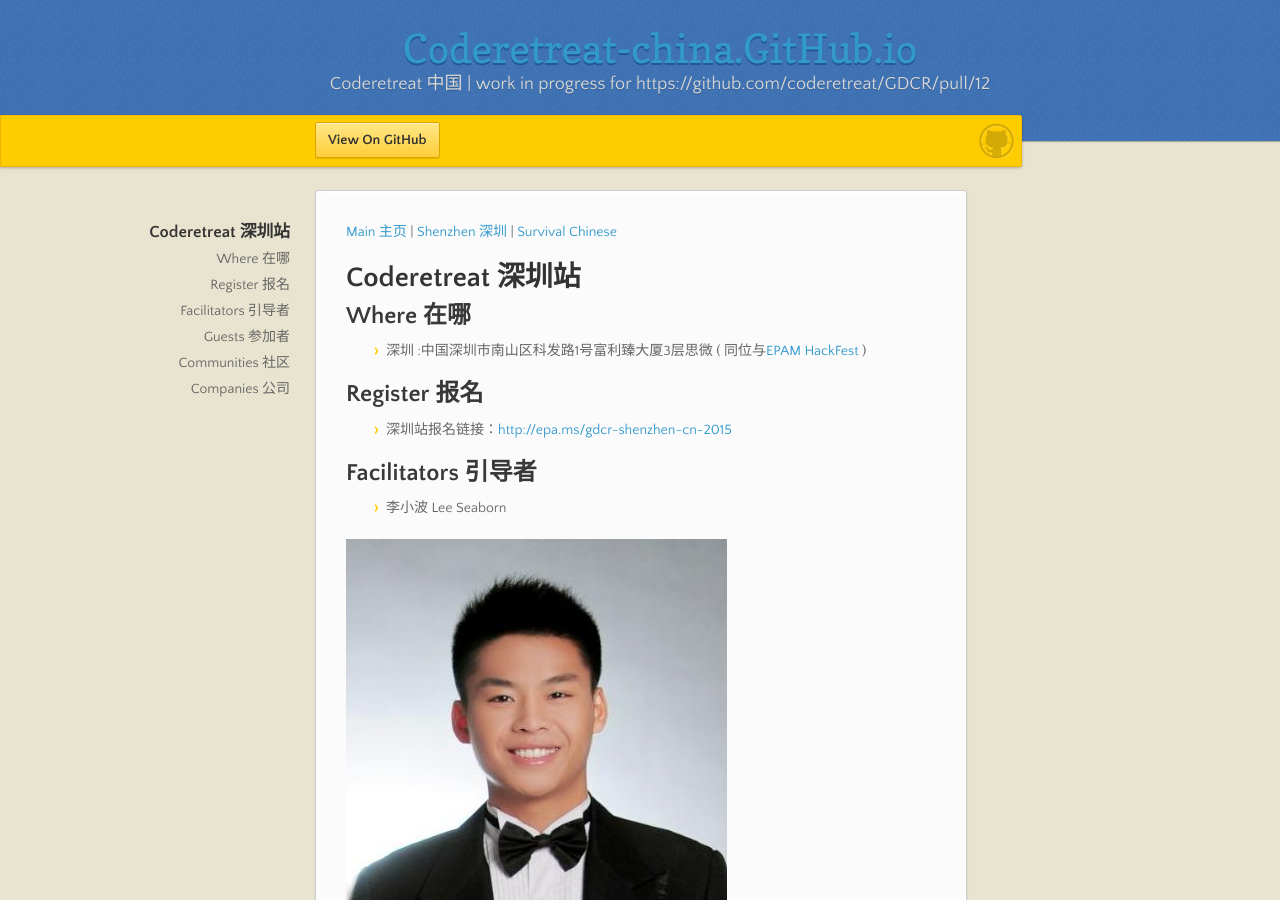
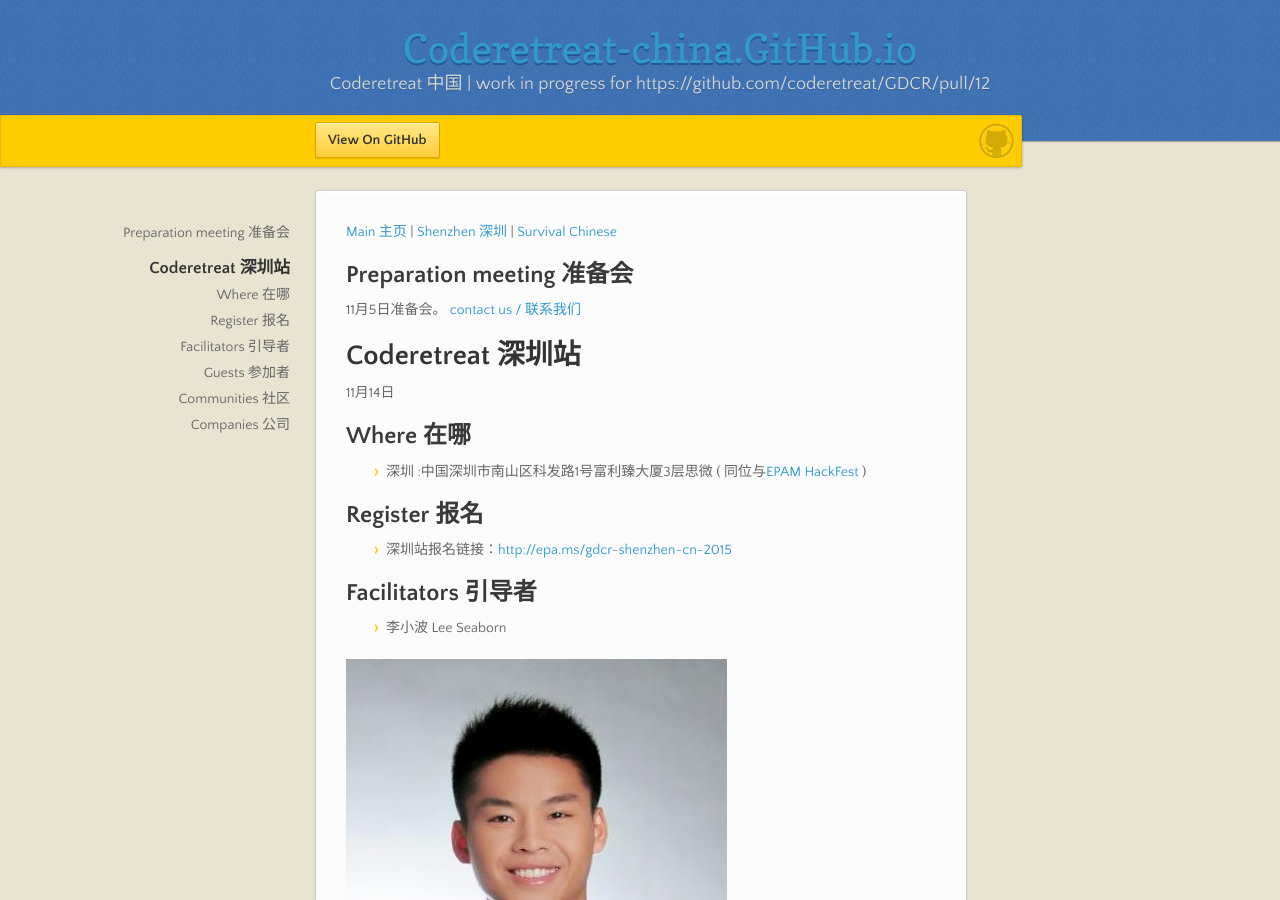
Before and after one commit to coderetreat-china/coderetreat-china.github.io, a Jekyll site: the page built from shenzhen.md, in a window 1280 px wide and 900 px high. Built offline with Jekyll 4.4.1, drawn with Linux system fonts in a browser that asks for light colours; nearby versions of some CDN libraries.

Commit message:
准备会

```diff
--- a/shenzhen.md
+++ b/shenzhen.md
@@ -5,7 +5,13 @@ title: Coderetreat 中国 - 深圳站
 
 {% include navigation-links.html %}
 
+## Preparation meeting 准备会
+
+11月5日准备会。 [contact us / 联系我们](https://github.com/coderetreat-china/coderetreat-china.github.io/issues)
+
 # Coderetreat 深圳站
+
+11月14日
 
 ## Where 在哪
 
```
